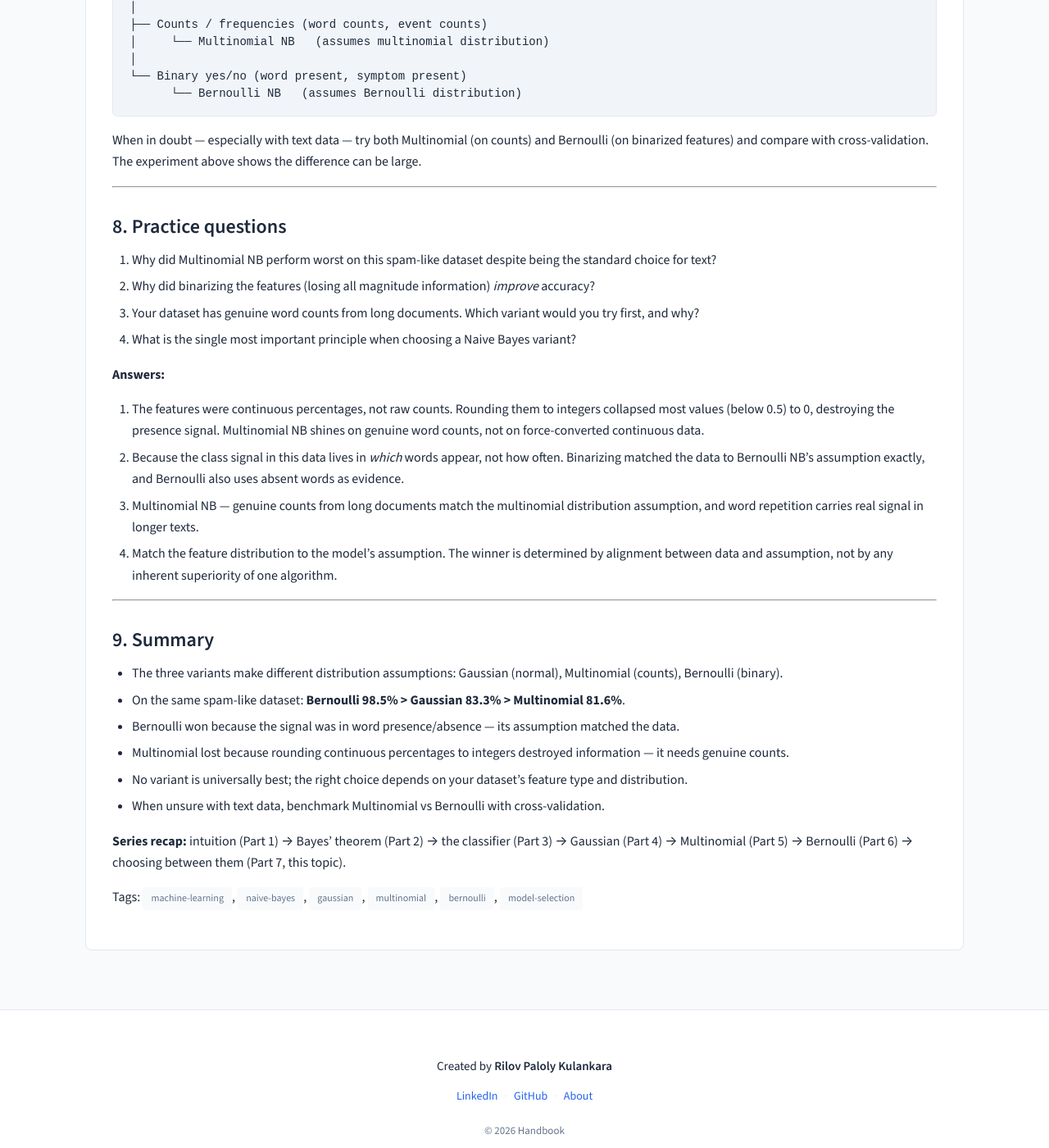
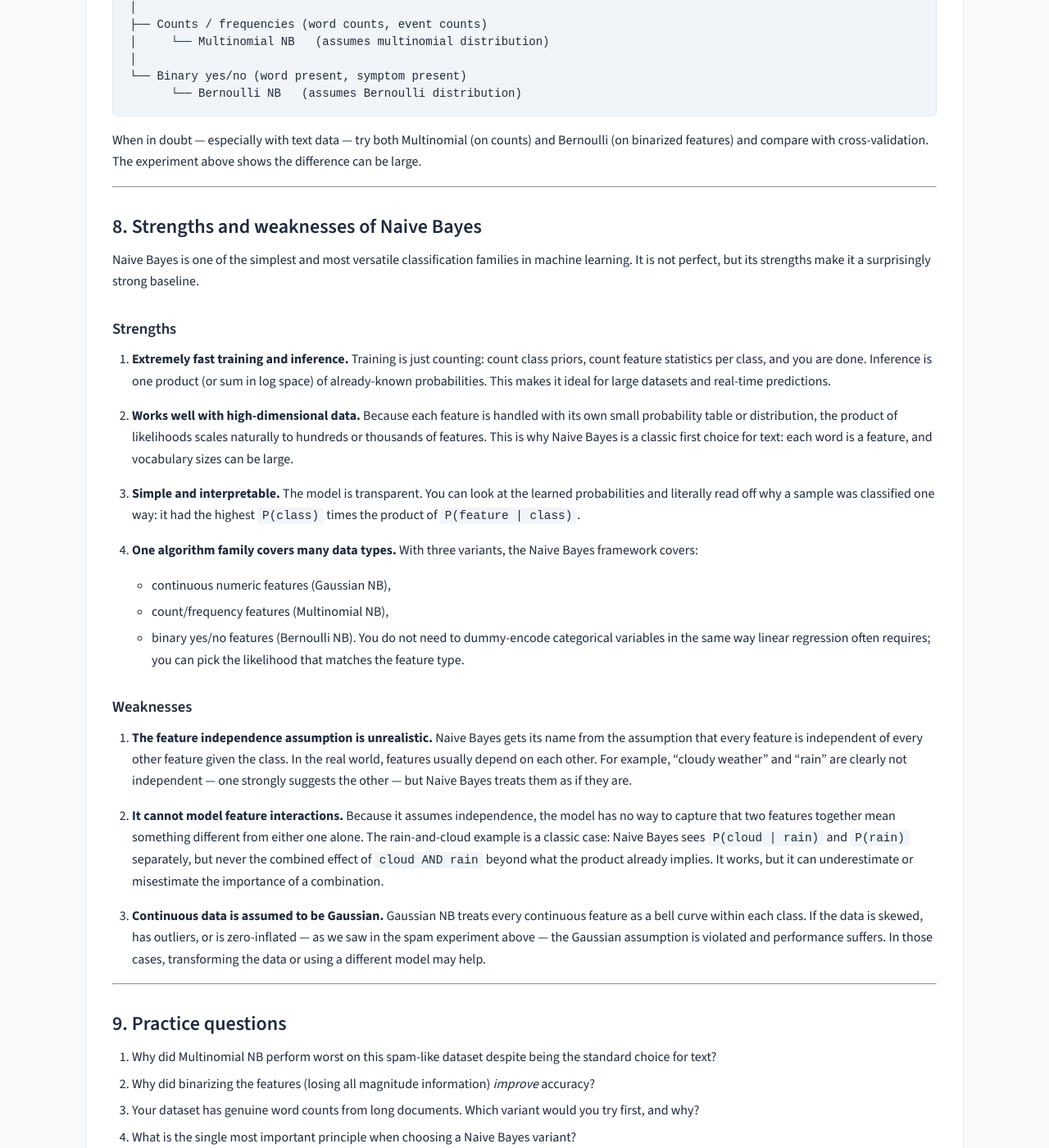
Before and after one commit to rilov/handbook, a Jekyll site: the page built from _topics/Naive Bayes Part 7 - Choosing the Right Variant.md, in a window 1280 px wide and 1400 px high, scrolled down 3550 px. Shown: the whole window at 82% size. Built offline with Jekyll 4.4.1, drawn with Linux system fonts in a browser that asks for light colours; our own code applies the rules of GitHub Pages for plain Markdown files.

Commit message:
Add strengths and weaknesses of Naive Bayes to Part 7

```diff
--- a/_topics/Naive Bayes Part 7 - Choosing the Right Variant.md
+++ b/_topics/Naive Bayes Part 7 - Choosing the Right Variant.md
@@ -172,7 +172,42 @@ When in doubt — especially with text data — try both Multinomial (on counts)
 
 ---
 
-## 8. Practice questions
+## 8. Strengths and weaknesses of Naive Bayes
+
+Naive Bayes is one of the simplest and most versatile classification families in machine learning. It is not perfect, but its strengths make it a surprisingly strong baseline.
+
+### Strengths
+
+1. **Extremely fast training and inference.**
+   Training is just counting: count class priors, count feature statistics per class, and you are done. Inference is one product (or sum in log space) of already-known probabilities. This makes it ideal for large datasets and real-time predictions.
+
+2. **Works well with high-dimensional data.**
+   Because each feature is handled with its own small probability table or distribution, the product of likelihoods scales naturally to hundreds or thousands of features. This is why Naive Bayes is a classic first choice for text: each word is a feature, and vocabulary sizes can be large.
+
+3. **Simple and interpretable.**
+   The model is transparent. You can look at the learned probabilities and literally read off why a sample was classified one way: it had the highest `P(class)` times the product of `P(feature | class)`.
+
+4. **One algorithm family covers many data types.**
+   With three variants, the Naive Bayes framework covers:
+   - continuous numeric features (Gaussian NB),
+   - count/frequency features (Multinomial NB),
+   - binary yes/no features (Bernoulli NB).
+   You do not need to dummy-encode categorical variables in the same way linear regression often requires; you can pick the likelihood that matches the feature type.
+
+### Weaknesses
+
+1. **The feature independence assumption is unrealistic.**
+   Naive Bayes gets its name from the assumption that every feature is independent of every other feature given the class. In the real world, features usually depend on each other. For example, "cloudy weather" and "rain" are clearly not independent — one strongly suggests the other — but Naive Bayes treats them as if they are.
+
+2. **It cannot model feature interactions.**
+   Because it assumes independence, the model has no way to capture that two features together mean something different from either one alone. The rain-and-cloud example is a classic case: Naive Bayes sees `P(cloud | rain)` and `P(rain)` separately, but never the combined effect of `cloud AND rain` beyond what the product already implies. It works, but it can underestimate or misestimate the importance of a combination.
+
+3. **Continuous data is assumed to be Gaussian.**
+   Gaussian NB treats every continuous feature as a bell curve within each class. If the data is skewed, has outliers, or is zero-inflated — as we saw in the spam experiment above — the Gaussian assumption is violated and performance suffers. In those cases, transforming the data or using a different model may help.
+
+---
+
+## 9. Practice questions
 
 1. Why did Multinomial NB perform worst on this spam-like dataset despite being the standard choice for text?
 2. Why did binarizing the features (losing all magnitude information) *improve* accuracy?
```
Also changed, not shown: other parts of _topics/Naive Bayes Part 7 - Choosing the Right Variant.md (+1 -1 lines).
